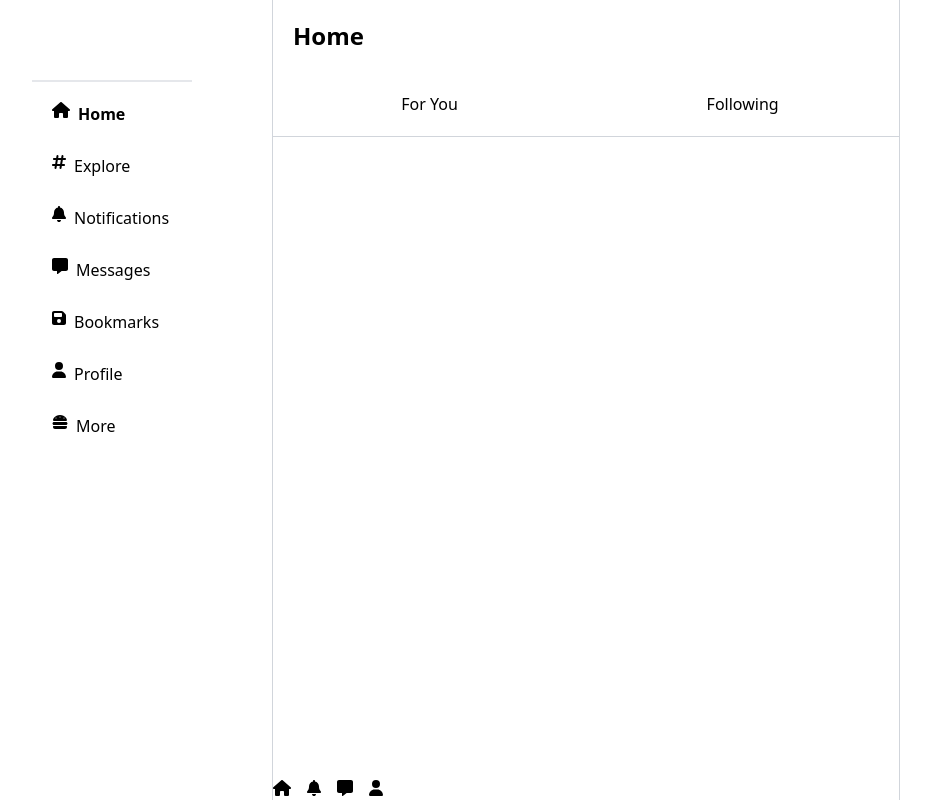
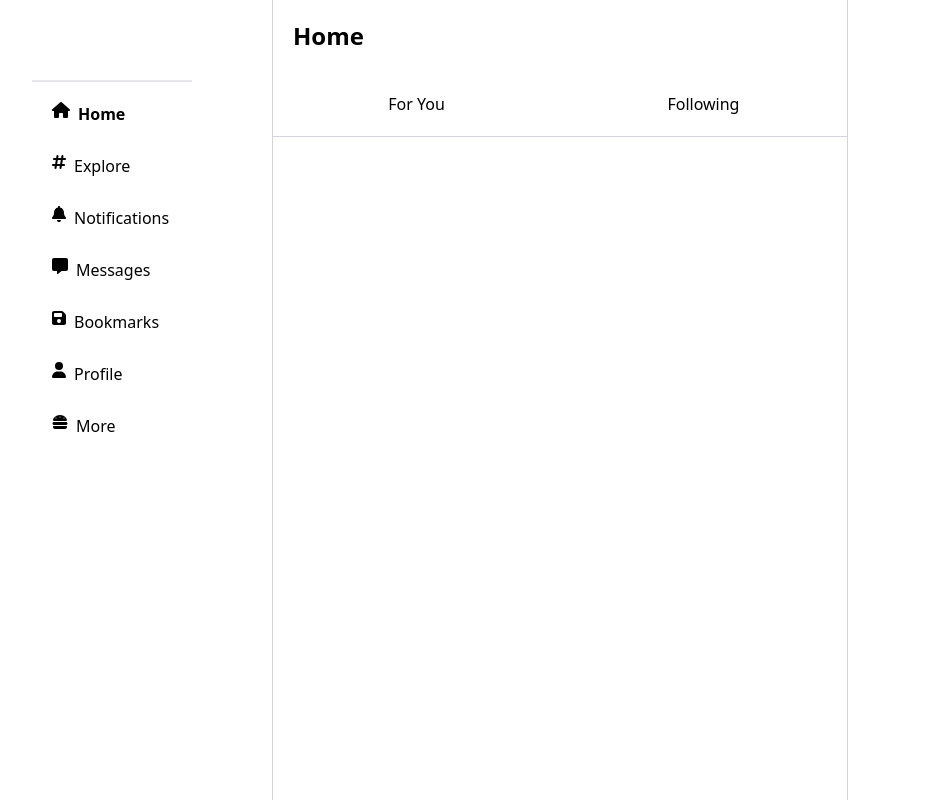
Before and after one commit to techie-sam/twitter-next, a Next.js app: page /home in a window 1280 px wide. Shown: the whole page, without its empty margins (48-979 px from the left). Built offline with nearby package versions, Linux system fonts and the light colour scheme.

Commit message:
added bottom nav

```diff
--- a/components/Tweets.js
+++ b/components/Tweets.js
@@ -7,14 +7,14 @@ import { useRouter } from "next/router";
 const Tweets = ({ bottomNavContent }) => {
     const route = useRouter()
     return (
-        <div className="relative max-h-screen w-[90%] md:w-[50w] border-r border-l border-gray-300  overflow-y-auto bg-white dark:bg-gray-900">
-            <nav className="fixed bottom-0">
-                <ul className="flex space-x-4 justify-evenly">
+        <div className="relative max-h-screen w-full md:w-[70vw] border-r border-l border-gray-300  overflow-y-auto bg-white dark:bg-gray-900">
+            <nav className="block sm:hidden absolute w-full bottom-0 mx-auto shadow-black shadow-md">
+                <ul className="flex space-x-10 justify-evenly p-4 text-white">
                     {
                         bottomNavContent.map(({ text, href }) =>
-                            <li key={href} >
+                            <li key={href} className="p-2" >
                                 <Link href={href}>
-                                    {route.asPath === "/" ? text : <FontAwesomeIcon icon={text} />}
+                                    {route.asPath === "/" ? text : <FontAwesomeIcon icon={text} size="2x" />}
                                 </Link>
                             </li>
                         )
```
